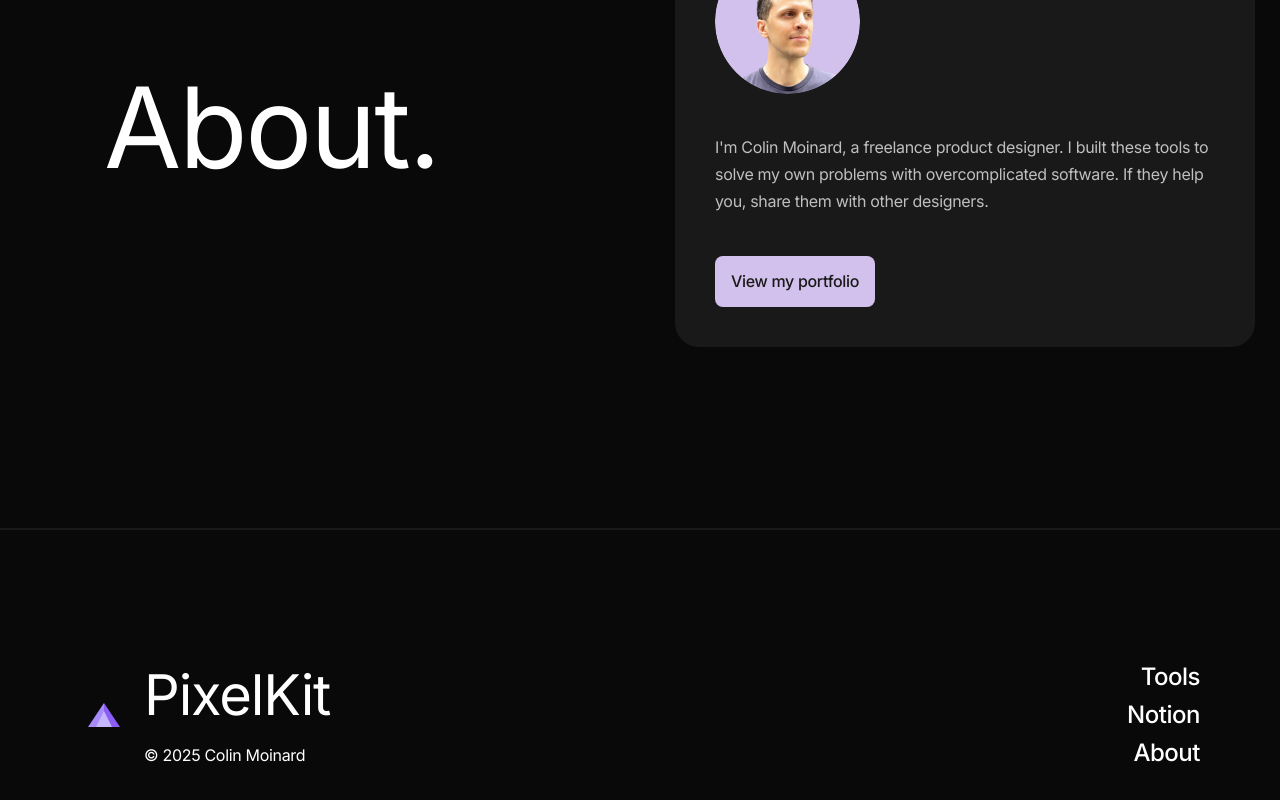
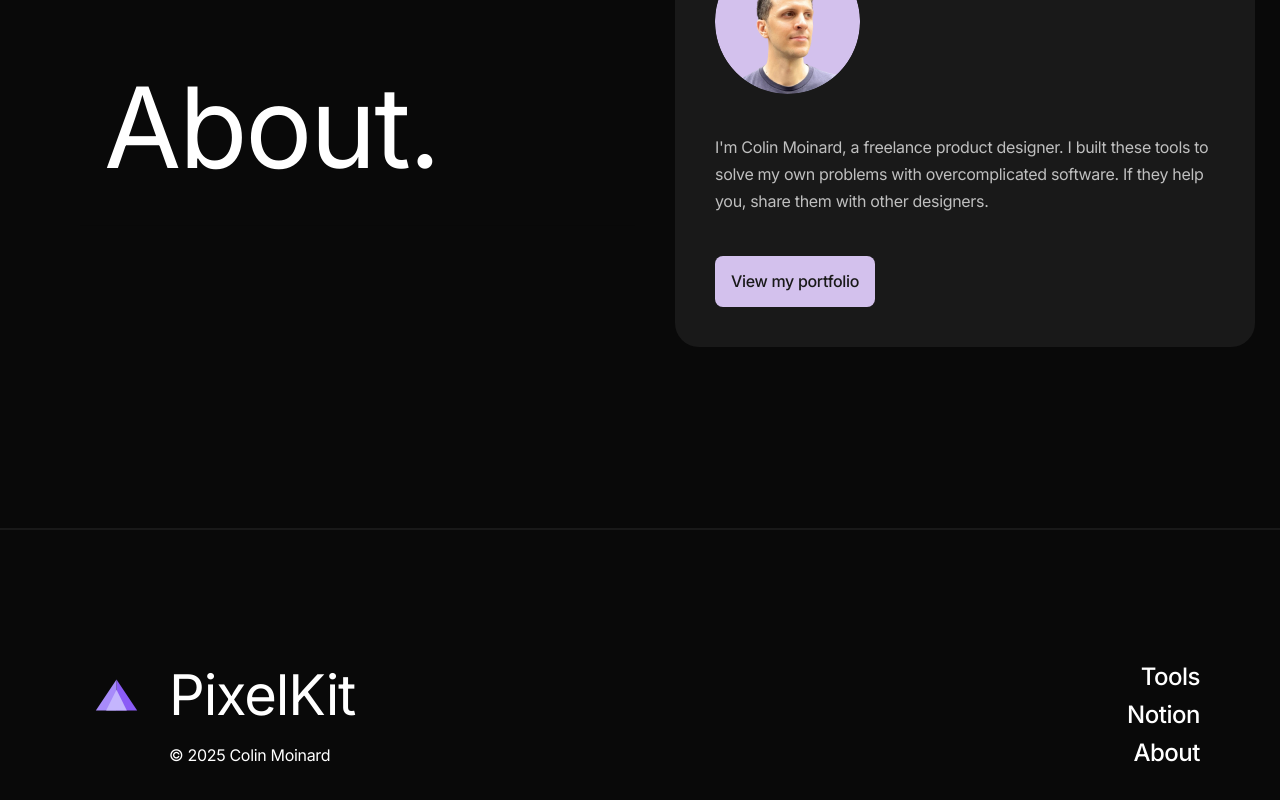
Before and after one commit to Tinyblocks/designers-tools, a React (Vite) app: page / in a window 1280 px wide. Shown: the part 2678-3478 px from the top of the page. Built offline with nearby package versions, Linux system fonts and the light colour scheme.

Commit message:
Fix footer logo alignment and hide on mobile

```diff
--- a/src/components/Footer/Footer.jsx
+++ b/src/components/Footer/Footer.jsx
@@ -13,7 +13,9 @@ function Footer() {
     <footer className={styles.footer}>
       <div className={styles.left}>
         <div className={styles.brandContainer}>
-          <img src={logo} alt="PixelKit Logo" className={styles.logo} />
+          <div className={styles.logoContainer}>
+            <img src={logo} alt="PixelKit Logo" className={styles.logo} />
+          </div>
           <div className={styles.brandText}>
             <h2 className={styles.brand}>PixelKit</h2>
             <p className={styles.copyright}>© 2025 Colin Moinard</p>
--- a/src/components/Footer/Footer.module.css
+++ b/src/components/Footer/Footer.module.css
@@ -20,8 +20,8 @@
 
 .brandContainer {
   display: flex;
-  align-items: center;
-  gap: var(--spacing-sm);
+  align-items: flex-start;
+  gap: 16px;
 }
 
 .brandText {
@@ -30,10 +30,27 @@
   gap: var(--spacing-xs);
 }
 
+.brandText h2,
+.brandText p {
+  margin: 0;
+}
+
+.copyright {
+  padding-left: 0;
+}
+
+.logoContainer {
+  display: flex;
+  align-items: center;
+  justify-content: center;
+  width: 73px;
+  height: 73px;
+  flex-shrink: 0;
+}
+
 .logo {
-  width: 48px;
-  height: 48px;
-  flex-shrink: 0;
+  width: 63px;
+  height: 62px;
 }
 
 .brand {
@@ -112,4 +129,8 @@
   .copyright {
     font-size: 14px;
   }
+
+  .logoContainer {
+    display: none;
+  }
 }
```
